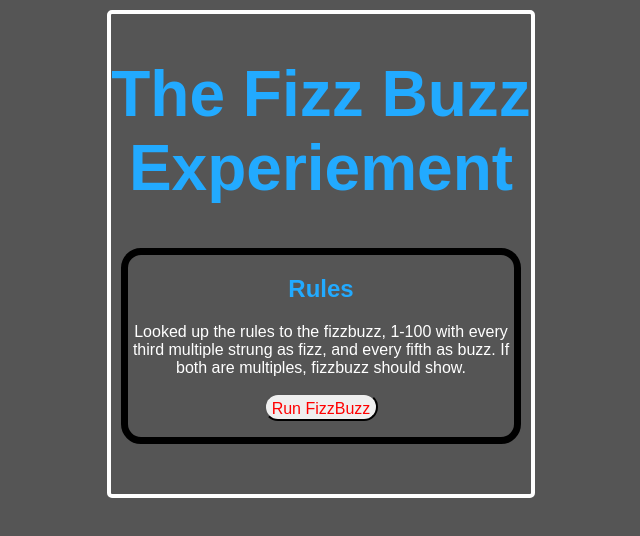
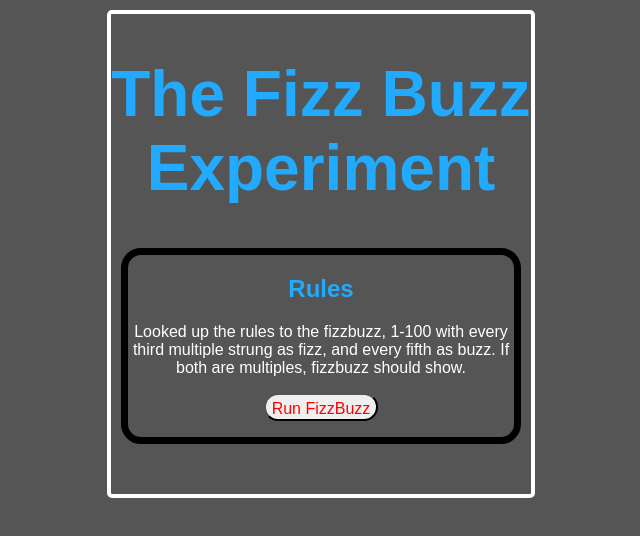
Before and after one commit to ryan-hamblin/Week2, a plain HTML site: page FIZZBUZZ/index.html in a window 1280 px wide. Shown: the whole page, without its empty margins (319-959 px from the left). Drawn offline with Linux system fonts and the light colour scheme.

Commit message:
damn spelling errors

```diff
--- a/FIZZBUZZ/index.html
+++ b/FIZZBUZZ/index.html
@@ -10,7 +10,7 @@
   <body>
     <div class="wrapper">
     <header class="game_title">
-      <h1>The Fizz Buzz Experiement</h1>
+      <h1>The Fizz Buzz Experiment</h1>
     </header>
     <section>
       <h2>Rules</h2>
```
